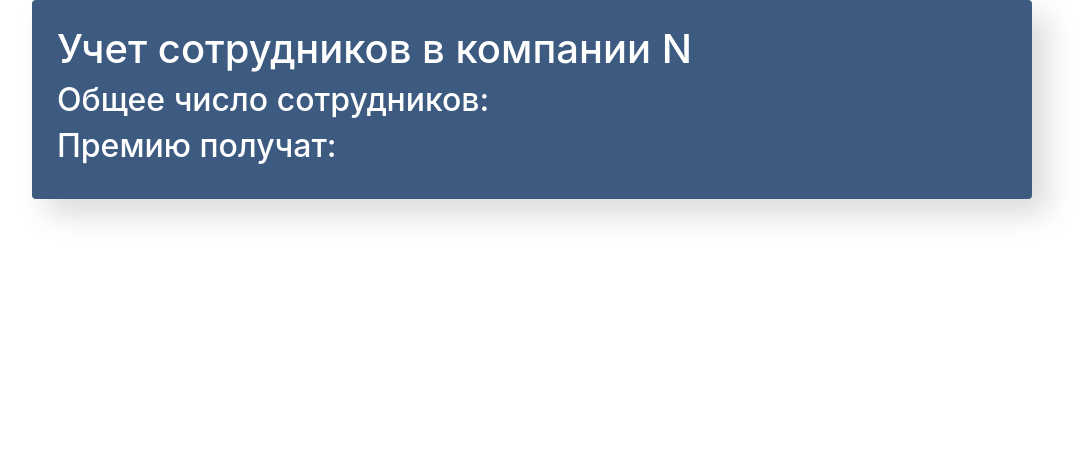
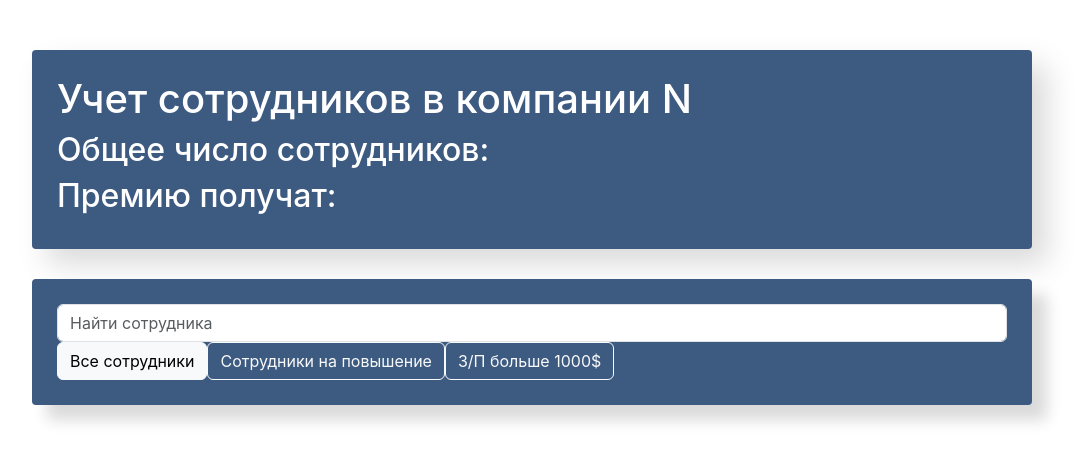
Before and after one commit to Olegoriy/employees, a React (Create React App) app: page / in a window 1280 px wide. Shown: the top 462 px of the page, without its empty margins (108-1192 px from the left). Built offline with nearby package versions, Linux system fonts and the light colour scheme.

Commit message:
add: search panel and app filter

```diff
--- /dev/null
+++ b/src/components/app-filter/app-filter.css
@@ -0,0 +1,3 @@
+.btn-group {
+    margin-top: 20px;
+}
--- a/src/components/app-filter/app-filter.jsx
+++ b/src/components/app-filter/app-filter.jsx
@@ -0,0 +1,13 @@
+import './app-filter.css'
+
+const AppFilter = () => {
+    return (
+        <div className="btn-grup">
+            <button className="btn btn-light" type="button">Все сотрудники</button>
+            <button className="btn btn-outline-light" type="button">Сотрудники на повышение</button>
+            <button className="btn btn-outline-light" type="button">З/П больше 1000$</button>
+        </div>
+    );
+}
+
+export default AppFilter;
--- a/src/components/app/app.jsx
+++ b/src/components/app/app.jsx
@@ -1,4 +1,6 @@
 import AppInfo from '../app-info/app-info';
+import SearchPanel from '../search-panel/search-panel';
+import AppFilter from '../app-filter/app-filter';
 
 import './app.css'
 
@@ -6,6 +8,11 @@ function App() {
     return (
         <div className="app">
             <AppInfo />
+
+            <div className="search-panel">
+                <SearchPanel />
+                <AppFilter />
+            </div>
         </div>
     );
 }
--- /dev/null
+++ b/src/components/search-panel/search-panel.css
@@ -0,0 +1,8 @@
+.search-panel {
+    margin-top: 30px;
+    padding: 25px;
+    background-color: #3d5a80;
+    border-radius: 4px;
+    box-shadow: 15px 15px 15px rgba(0, 0, 0, .15);
+    color: #fff;
+}
--- a/src/components/search-panel/search-panel.jsx
+++ b/src/components/search-panel/search-panel.jsx
@@ -0,0 +1,9 @@
+import './search-panel.css';
+
+const SearchPanel = () => {
+    return (
+        <input type="text" className="form-control search-input" placeholder="Найти сотрудника" />
+    )
+}
+
+export default SearchPanel;
--- a/src/index.css
+++ b/src/index.css
@@ -1,5 +1,5 @@
 body {
-  margin: 0;
+  margin: 50px 0;
   font-family: -apple-system, BlinkMacSystemFont, 'Segoe UI', 'Roboto', 'Oxygen',
     'Ubuntu', 'Cantarell', 'Fira Sans', 'Droid Sans', 'Helvetica Neue',
     sans-serif;
```
